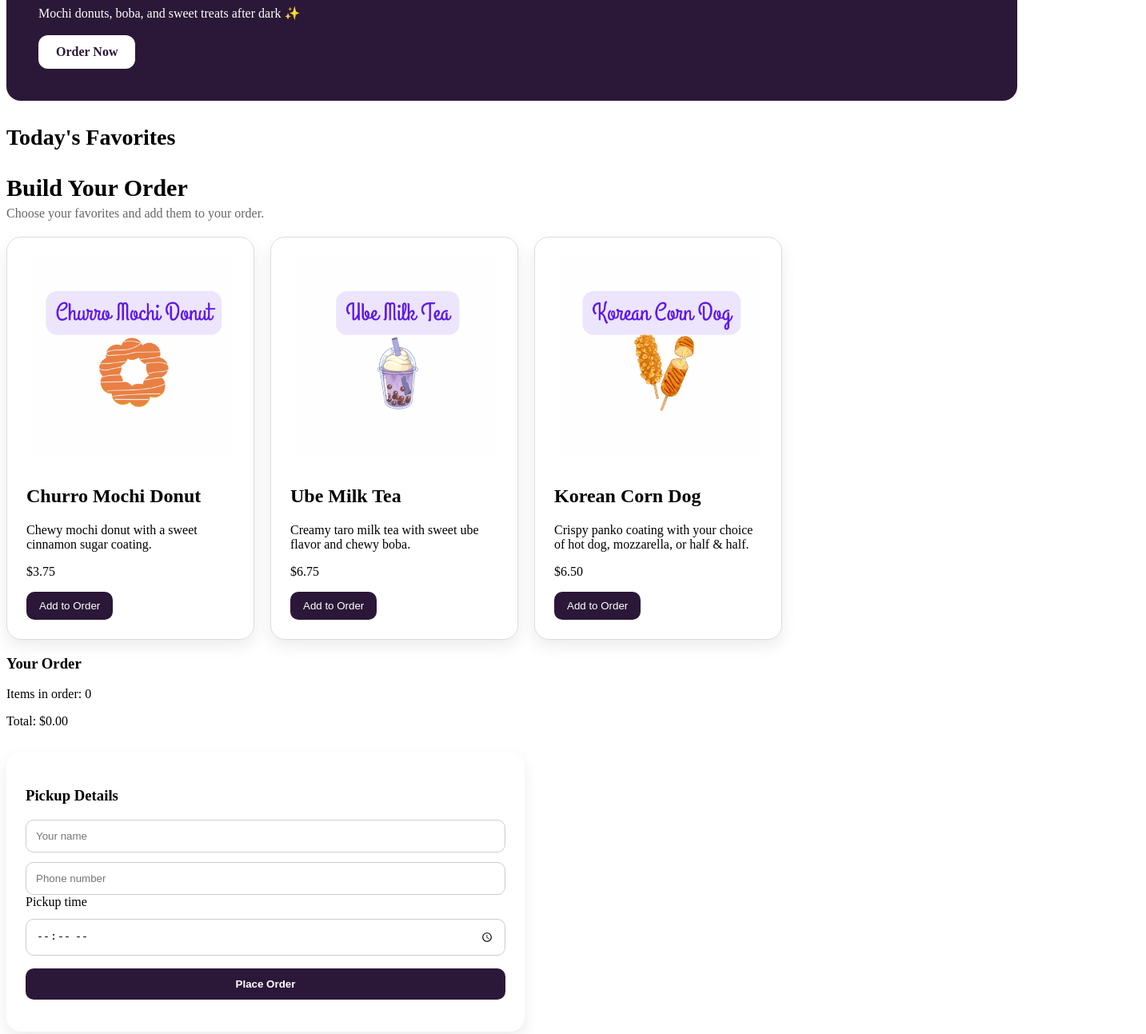
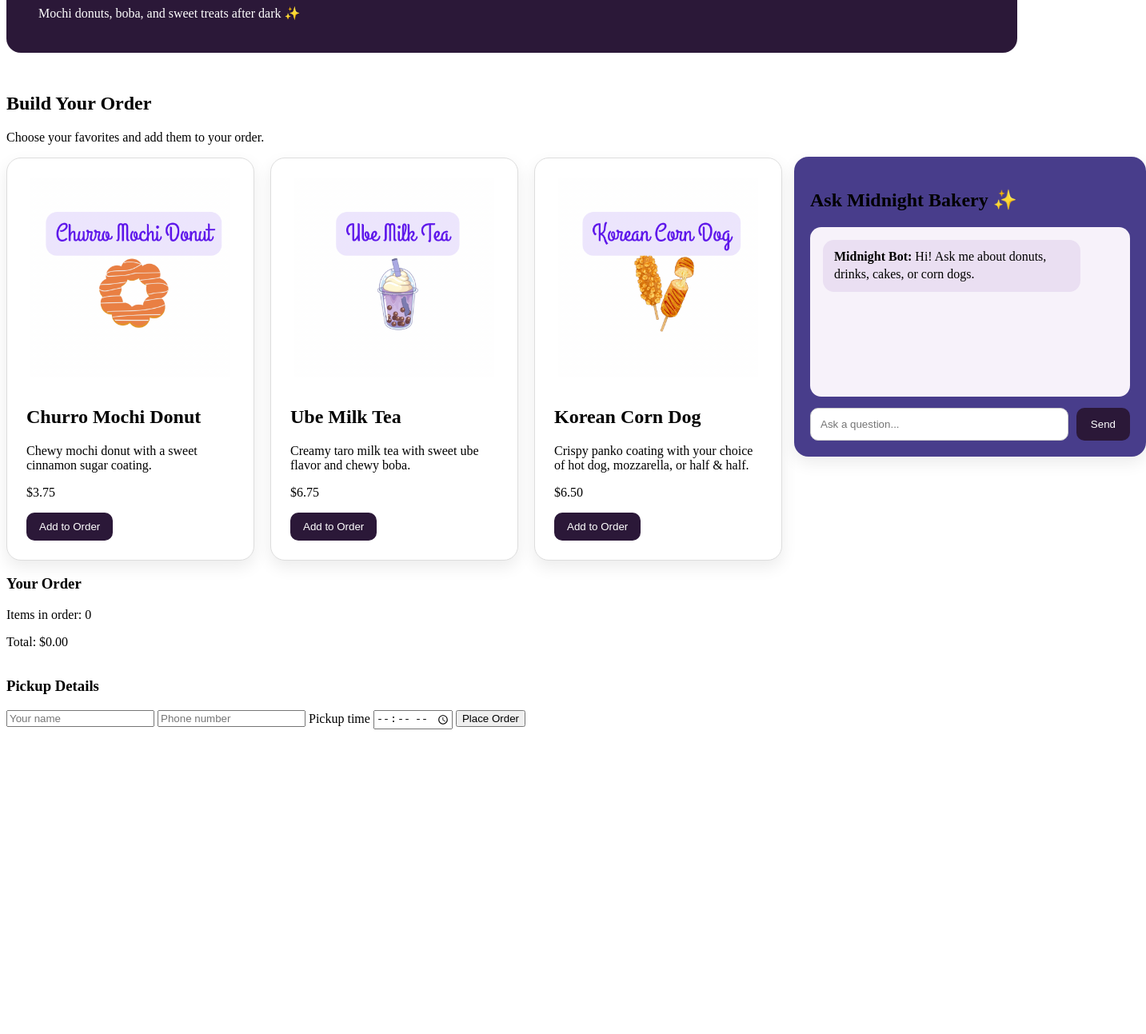
Before and after one commit to LaniCyberCoco/midnight-bakery, a plain HTML site: page index.html in a window 1280 px wide. Shown: the part 99-1392 px from the top of the page at 80% size, 1433 px wide, since content can reach past the window. After the commit the page ends 1027 px from the top, so only its background shows below. Drawn offline with Linux system fonts and the light colour scheme.

Commit message:
Polish bakery layout and order experience

```diff
--- a/index.html
+++ b/index.html
@@ -12,14 +12,16 @@
   <section class="hero">
     <h1>Midnight Bakery</h1>
     <p>Mochi donuts, boba, and sweet treats after dark ✨</p>
-    <a href="#order" class="order-now-btn">Order Now</a>
   </section>
 
   <div id="order"></div>
 
-  <h2 class="section-title">Today's Favorites</h2>
+  <section class="order-chat-layout">
+
+    <div class="order-area">
 
       <h2 class="order-title">Build Your Order</h2>
+
       <p class="order-subtitle">
         Choose your favorites and add them to your order.
       </p>
@@ -36,6 +38,7 @@
           <h2>Churro Mochi Donut</h2>
 
           <p>Chewy mochi donut with a sweet cinnamon sugar coating.</p>
+
           <p>$3.75</p>
 
           <button
@@ -47,7 +50,6 @@
           </button>
         </div>
 
-
         <div class="product-card">
           <img
             src="images/ube-tea.png"
@@ -58,6 +60,7 @@
           <h2>Ube Milk Tea</h2>
 
           <p>Creamy taro milk tea with sweet ube flavor and chewy boba.</p>
+
           <p>$6.75</p>
 
           <button
@@ -68,7 +71,6 @@
             Add to Order
           </button>
         </div>
-
 
         <div class="product-card">
           <img
@@ -97,7 +99,6 @@
 
       </div>
 
-
       <section class="cart-summary">
         <h3>Your Order</h3>
 
@@ -113,36 +114,7 @@
         </p>
       </section>
 
-
-  <section class="customer-info">
-    <h3>Pickup Details</h3>
-
-    <input
-      type="text"
-      id="customerName"
-      placeholder="Your name"
-    >
-
-    <input
-      type="tel"
-      id="customerPhone"
-      placeholder="Phone number"
-    >
-
-    <label for="pickupTime">Pickup time</label>
-
-    <input
-      type="time"
-      id="pickupTime"
-    >
-
-    <button id="placeOrder">
-      Place Order
-    </button>
-
-    <p id="orderConfirmation"></p>
-  </section>
-
+    </div>
 
     <section class="chatbot">
       <h2>Ask Midnight Bakery ✨</h2>
@@ -167,6 +139,38 @@
       </section>
     </section>
 
+  </section>
+
+  <section class="customer-info">
+    <h3>Pickup Details</h3>
+
+    <input
+      type="text"
+      id="customerName"
+      placeholder="Your name"
+    >
+
+    <input
+      type="tel"
+      id="customerPhone"
+      placeholder="Phone number"
+    >
+
+    <label for="pickupTime">
+      Pickup time
+    </label>
+
+    <input
+      type="time"
+      id="pickupTime"
+    >
+
+    <button id="placeOrder">
+      Place Order
+    </button>
+
+    <p id="orderConfirmation"></p>
+  </section>
 
   <script src="script.js"></script>
 
--- a/styles.css
+++ b/styles.css
@@ -23,9 +23,9 @@
   margin: 0;
 }
 .product-grid {
-  display: flex;
+  display: grid;
+  grid-template-columns: repeat(3, 1fr);
   gap: 20px;
-  flex-wrap: wrap;
 }
 .product-image {
   width: 100%;
@@ -53,30 +53,57 @@
   margin-bottom: 12px;
 }
 .section-title {
-  margin-top: 30px;
+  margin-top: 10px;
   margin-bottom: 16px;
   font-size: 28px;
 }
 .chatbot {
-  margin-top: 30px;
-  max-width: 600px;
-  background: white;
-  padding: 24px;
+  margin-top: 100px;
+  max-width: 400px;
+  background: darkslateblue;
+  padding: 20px;
   border-radius: 18px;
   box-shadow: 0 8px 20px rgba(0, 0, 0, 0.08);
 }
 
 #chatMessages {
-  min-height: 120px;
-  padding: 12px;
-  margin-bottom: 12px;
-  border-radius: 12px;
+  min-height: 180px;
+  padding: 16px;
+  margin-bottom: 14px;
+  border-radius: 14px;
   background: #f7f2fa;
+  display: flex;
+  flex-direction: column;
+  gap: 10px;
+}
+
+#chatMessages p {
+  margin: 0;
+  padding: 10px 14px;
+  border-radius: 14px;
+  max-width: 80%;
+  line-height: 1.4;
+}
+
+#chatMessages p:nth-child(odd) {
+  background: #eadff2;
+  align-self: flex-start;
+}
+
+#chatMessages p:nth-child(even) {
+  background: #2b1838;
+  color: white;
+  align-self: flex-end;
+}
+
+.chat-input {
+  display: flex;
+  gap: 10px;
 }
 
 #chatInput {
-  padding: 10px;
-  width: 70%;
+  flex: 1;
+  padding: 12px;
   border-radius: 10px;
   border: 1px solid #ccc;
 }
@@ -85,70 +112,26 @@
   background-color: #2b1838;
   color: white;
   border: none;
-  padding: 10px 16px;
+  padding: 12px 18px;
   border-radius: 10px;
   cursor: pointer;
 }
 
-.order-now-btn {
-  display: inline-block;
-  margin-top: 18px;
-  padding: 12px 22px;
-  background: white;
-  color: #2b1838;
-  text-decoration: none;
-  font-weight: bold;
-  border-radius: 12px;
-  cursor: pointer;
+#sendMessage:hover {
+  opacity: 0.9;
 }
 
-.order-now-btn:hover {
-  transform: translateY(-2px);
-  opacity: 0.9;
-}
-.order-title {
-  margin-top: 30px;
-  margin-bottom: 6px;
-  font-size: 30px;
+.order-chat-layout {
+  display: flex;
+  gap: 15px;
+  align-items: flex-start;
 }
 
-.order-subtitle {
-  margin-top: 0;
-  margin-bottom: 20px;
-  color: #666;
+.order-area {
+  flex: 1;
 }
 
-.customer-info {
-  margin-top: 30px;
-  max-width: 600px;
-  background: white;
-  padding: 24px;
-  border-radius: 18px;
-  box-shadow: 0 8px 20px rgba(0, 0, 0, 0.08);
+.chatbot {
+  width: 450px;
+  flex-shrink: 0;
 }
-
-.customer-info input {
-  display: block;
-  width: 100%;
-  padding: 12px;
-  margin-top: 12px;
-  border: 1px solid #ccc;
-  border-radius: 10px;
-  box-sizing: border-box;
-}
-
-#placeOrder {
-  margin-top: 16px;
-  width: 100%;
-  padding: 12px;
-  background-color: #2b1838;
-  color: white;
-  border: none;
-  border-radius: 10px;
-  cursor: pointer;
-  font-weight: bold;
-}
-
-#placeOrder:hover {
-  opacity: 0.9;
-}
```
Lines whose indentation alone changed are shown as unchanged.
